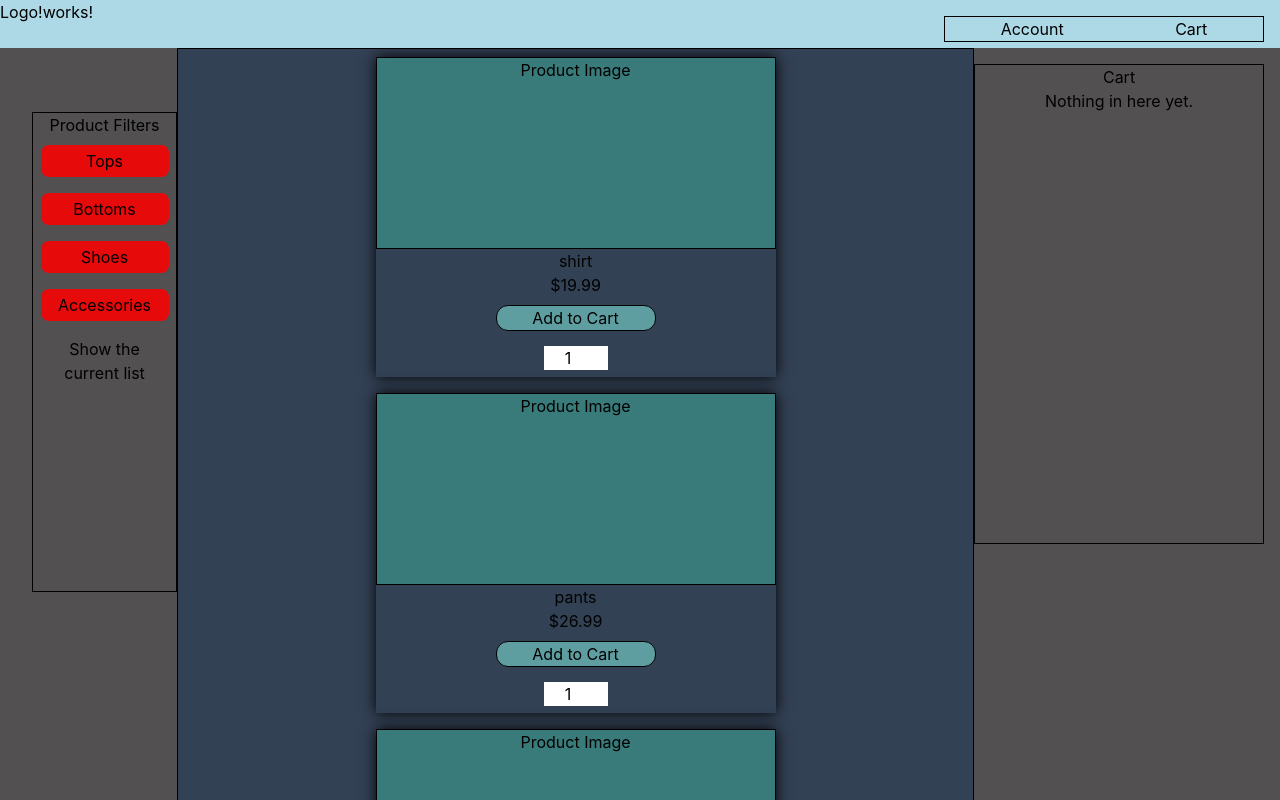
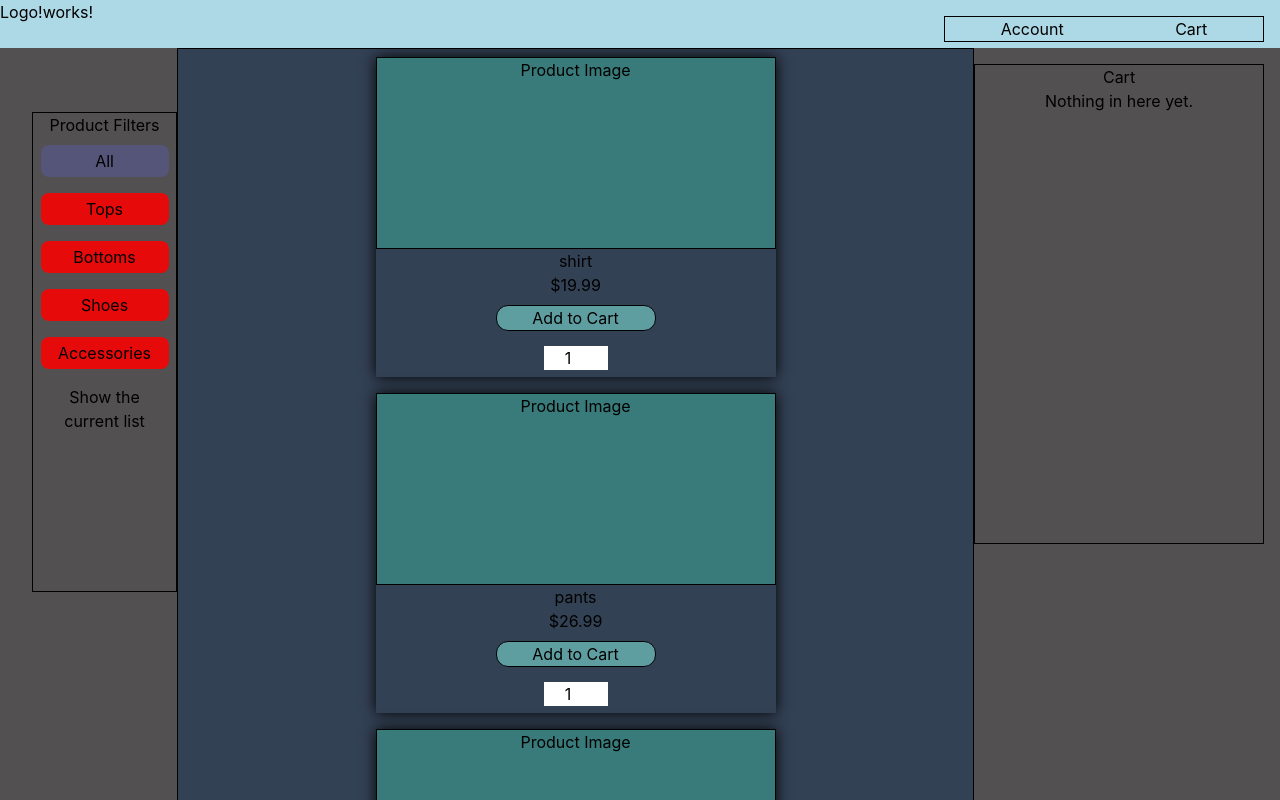
Before and after one commit to JustSteve2k/online-store, a React (Create React App) app: page / in a window 1280 px wide. Shown: the top 800 px of the page. Built offline with nearby package versions, Linux system fonts and the light colour scheme.

Commit message:
add show all filter

```diff
--- a/src/App.js
+++ b/src/App.js
@@ -43,6 +43,10 @@ function App() {
         // if prev contains button remove it.
       });
     }
+  };
+
+  const resetFilterHandler = () => {
+    setFilter(["top", "bottom", "shoes", "accessory"]);
   };
 
   let reducedList = products.filter((element) => filter.includes(element.categories));
@@ -107,7 +111,7 @@ function App() {
     <LoggedInProvider>
       <Header />
       <div className="App">
-        <Filter filterHandler={filterHandler} filter={filter} />
+        <Filter filterHandler={filterHandler} filter={filter} resetFilterHandler={resetFilterHandler} />
         <div className="container bg-slate-700  ">
           {reducedList.map((element) => (
             <Product key={element.id} id={element.id} item={element.item} cost={element.cost} cartHandler={cartHandler} />
--- a/src/components/Filter.js
+++ b/src/components/Filter.js
@@ -12,6 +12,7 @@ export default function Filter(props) {
     return props.filter.includes(button);
   };
 
+  const all = findIfActive(["top", "bottom", "shoes", "accessory"]);
   const tops = findIfActive("top");
   const bottoms = findIfActive("bottom");
   const shoes = findIfActive("shoes");
@@ -20,6 +21,9 @@ export default function Filter(props) {
   return (
     <div className="filterContainer">
       <h3>Product Filters</h3>
+      <button className={all ? "active" : "inactive"} onClick={() => props.resetFilterHandler()}>
+        All
+      </button>
       <button className={tops ? "active" : "inactive"} onClick={() => props.filterHandler("top")}>
         Tops
       </button>
```
